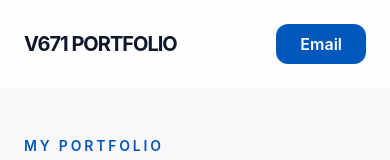
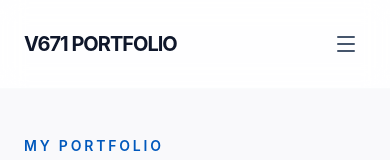
Before and after one commit to Reliaaaa/Varellio_Portfolio_Final, a React (Vite) app: page / in a window 390 px wide. Shown: the top 160 px of the page. Built offline with nearby package versions, Linux system fonts and the light colour scheme.

Commit message:
Add files via upload

```diff
--- a/src/components/Layout.tsx
+++ b/src/components/Layout.tsx
@@ -1,8 +1,11 @@
+import { useState } from "react";
 import { Link, useLocation } from "react-router-dom";
+import { Menu, X } from "lucide-react";
 import { cn } from "../lib/utils";
 
 export function Header() {
   const location = useLocation();
+  const [isMobileMenuOpen, setIsMobileMenuOpen] = useState(false);
 
   const navLinks = [
     { name: "Home", path: "/" },
@@ -11,11 +14,13 @@ export function Header() {
   ];
 
   return (
-    <nav className="fixed top-0 w-full z-50 bg-white/85 backdrop-blur-md">
+    <nav className="fixed top-0 w-full z-50 bg-white/85 backdrop-blur-md border-b border-slate-200/20">
       <div className="flex justify-between items-center px-6 md:px-12 py-6 max-w-[1440px] mx-auto">
         <Link to="/" className="text-xl font-bold tracking-tighter text-slate-900">
           V671 PORTFOLIO
         </Link>
+
+        {/* Desktop Navigation */}
         <div className="hidden md:flex items-center gap-10 font-light tracking-tight">
           {navLinks.map((link) => (
             <Link
@@ -30,13 +35,51 @@ export function Header() {
             </Link>
           ))}
         </div>
-        <a
-          href="mailto:varelliolouis@gmail.com"
-          className="px-6 py-2 bg-primary text-white rounded-xl font-semibold hover:scale-95 duration-200 ease-out-expo transition-transform"
-        >
-          Email
-        </a>
+
+        <div className="flex items-center gap-4">
+          <a
+            href="mailto:varelliolouis@gmail.com"
+            className="hidden md:inline-block px-6 py-2 bg-primary text-white rounded-xl font-semibold hover:scale-95 duration-200 ease-out-expo transition-transform"
+          >
+            Email
+          </a>
+
+          {/* Mobile Menu Toggle */}
+          <button
+            className="md:hidden p-2 text-slate-600 hover:text-slate-900 transition-colors"
+            onClick={() => setIsMobileMenuOpen(!isMobileMenuOpen)}
+            aria-label="Toggle menu"
+          >
+            {isMobileMenuOpen ? <X size={24} /> : <Menu size={24} />}
+          </button>
+        </div>
       </div>
+
+      {/* Mobile Navigation Menu */}
+      {isMobileMenuOpen && (
+        <div className="md:hidden absolute top-full left-0 w-full bg-white border-b border-slate-200 shadow-lg py-4 px-6 flex flex-col gap-4">
+          {navLinks.map((link) => (
+            <Link
+              key={link.name}
+              to={link.path}
+              onClick={() => setIsMobileMenuOpen(false)}
+              className={cn(
+                "text-lg py-2 transition-colors",
+                location.pathname === link.path ? "text-primary font-bold" : "text-slate-600"
+              )}
+            >
+              {link.name}
+            </Link>
+          ))}
+          <a
+            href="mailto:varelliolouis@gmail.com"
+            className="mt-4 px-6 py-3 bg-primary text-white rounded-xl font-semibold text-center hover:bg-primary/90 transition-colors"
+            onClick={() => setIsMobileMenuOpen(false)}
+          >
+            Email Me
+          </a>
+        </div>
+      )}
     </nav>
   );
 }
```
